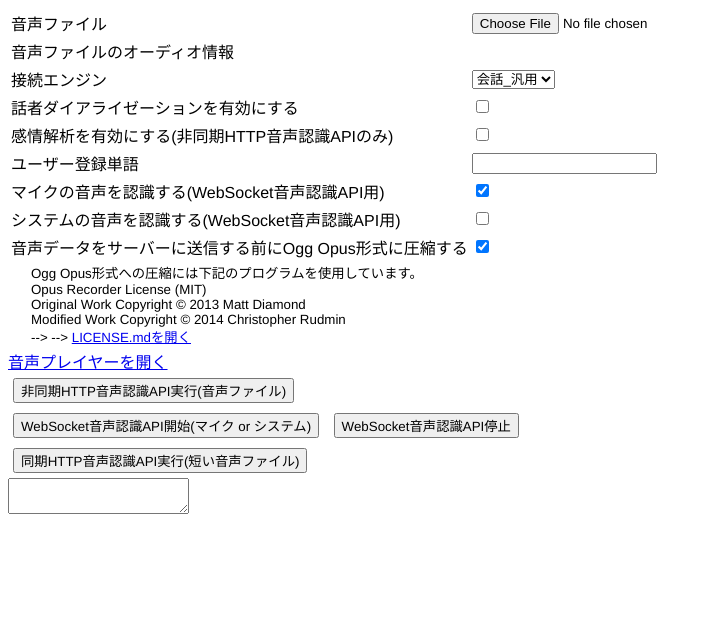
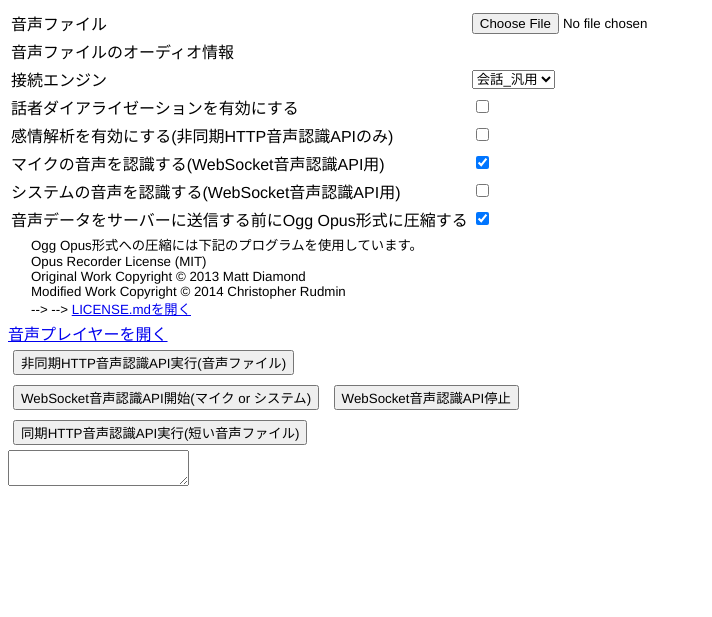
Before and after one commit to myoshida-2024/1on1upgrade250117, a PHP site: page / in a window 1280 px wide. Shown: the top 617 px of the page, without its empty margins (0-712 px from the left). Run offline with PHP 8.4, Linux system fonts and the light colour scheme; some libraries are stand-ins or nearby versions.

Commit message:
ユーザ登録単語を消す

```diff
--- a/index.php
+++ b/index.php
@@ -94,11 +94,11 @@ $appKey = $_ENV['APPKEY'] ?? '';
                 <td><label for="sentimentAnalysis">感情解析を有効にする(非同期HTTP音声認識APIのみ)</label></td>
                 <td><input type="checkbox" id="sentimentAnalysis"></td>
             </tr>
-            <tr>
-                <td><label for="profileWords">ユーザー登録単語</label></td>
-                <td><input type="text" id="profileWords"
-                        title="{表記1}{半角スペース}{読み1}|{表記2}{半角スペース}{読み2}のように指定します。例:AmiVoice あみぼいす|猫 きかい"></td>
-            </tr>
+            <!-- <tr> -->
+                <!-- <td><label for="profileWords">ユーザー登録単語</label></td> -->
+                <!-- <td><input type="text" id="profileWords" -->
+                        <!-- title="{表記1}{半角スペース}{読み1}|{表記2}{半角スペース}{読み2}のように指定します。例:AmiVoice あみぼいす|猫 きかい"></td> -->
+            <!-- </tr> -->
             <tr>
                 <td><label for="useUserMedia">マイクの音声を認識する(WebSocket音声認識API用)</label></td>
                 <td><input type="checkbox" id="useUserMedia" checked></td>
@@ -156,7 +156,7 @@ $appKey = $_ENV['APPKEY'] ?? '';
                 // const keepFillerTokenElement = document.getElementById("keepFillerToken");
                 const speakerDiarizationElement = document.getElementById("speakerDiarization");
                 const sentimentAnalysisElement = document.getElementById("sentimentAnalysis");
-                const profileWordsElement = document.getElementById("profileWords");
+                // const profileWordsElement = document.getElementById("profileWords");
                 const useUserMediaElement = document.getElementById("useUserMedia");
                 const useDisplayMediaElement = document.getElementById("useDisplayMedia");
                 const useOpusRecorderElement = document.getElementById("useOpusRecorder");
@@ -271,7 +271,7 @@ $appKey = $_ENV['APPKEY'] ?? '';
                     // asyncHrp.keepFillerToken = keepFillerTokenElement.checked;
                     asyncHrp.speakerDiarization = speakerDiarizationElement.checked;
                     asyncHrp.sentimentAnalysis = sentimentAnalysisElement.checked;
-                    asyncHrp.profileWords = profileWordsElement.value.trim();
+                    // asyncHrp.profileWords = profileWordsElement.value.trim();
 
                     postJob(APP_KEY, selectedFile, asyncHrp);
                 });
@@ -304,7 +304,7 @@ $appKey = $_ENV['APPKEY'] ?? '';
                     // easyHrp.loggingOptOut = loggingOptOutElement.checked;
                     // easyHrp.keepFillerToken = keepFillerTokenElement.checked;
                     easyHrp.speakerDiarization = speakerDiarizationElement.checked;
-                    easyHrp.profileWords = profileWordsElement.value.trim();
+                    // easyHrp.profileWords = profileWordsElement.value.trim();
 
                     postJob(APP_KEY, selectedFile, easyHrp);
                 });
@@ -391,7 +391,7 @@ $appKey = $_ENV['APPKEY'] ?? '';
                     Wrp.grammarFileNames = engineModeElement.value;
                     Wrp.authorization = APP_KEY;
 
-                    Wrp.profileWords = profileWordsElement.value.trim();
+                    // Wrp.profileWords = profileWordsElement.value.trim();
                     // Wrp.keepFillerToken = keepFillerTokenElement.checked ? 1 : 0;
                     Wrp.resultUpdatedInterval = 1000;
                     Wrp.checkIntervalTime = 600000;
```
